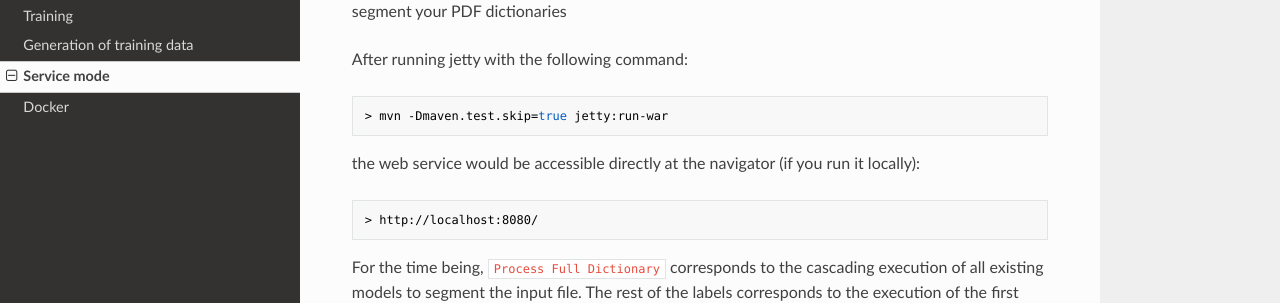
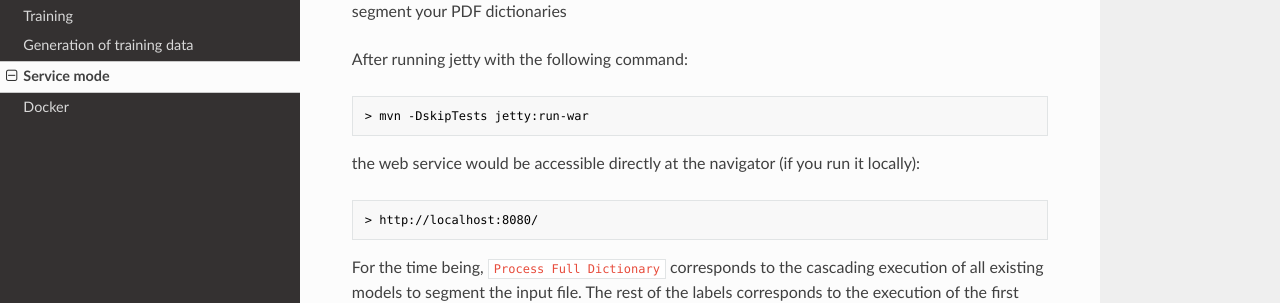
Before and after one commit to MedKhem/grobid-dictionaries, an MkDocs documentation site: the page built from docs/Service_mode.md, in a window 1280 px wide. Shown: the part 179-482 px from the top of the page. Built offline with MkDocs 1.6.1, drawn with Linux system fonts in a browser that asks for light colours; nearby versions of some CDN libraries; old or Windows-style settings are respelled for this version of MkDocs.

Commit message:
replace command for ignored tests in service

````diff
--- a/docs/Service_mode.md
+++ b/docs/Service_mode.md
@@ -4,7 +4,7 @@ After making sure that a model exists for each segmentation level you could star
 
 After running jetty with the following command:
 ```bash
-> mvn -Dmaven.test.skip=true jetty:run-war
+> mvn -DskipTests jetty:run-war
 ```
 
 the web service would be accessible directly at the navigator (if you run it locally):
````
